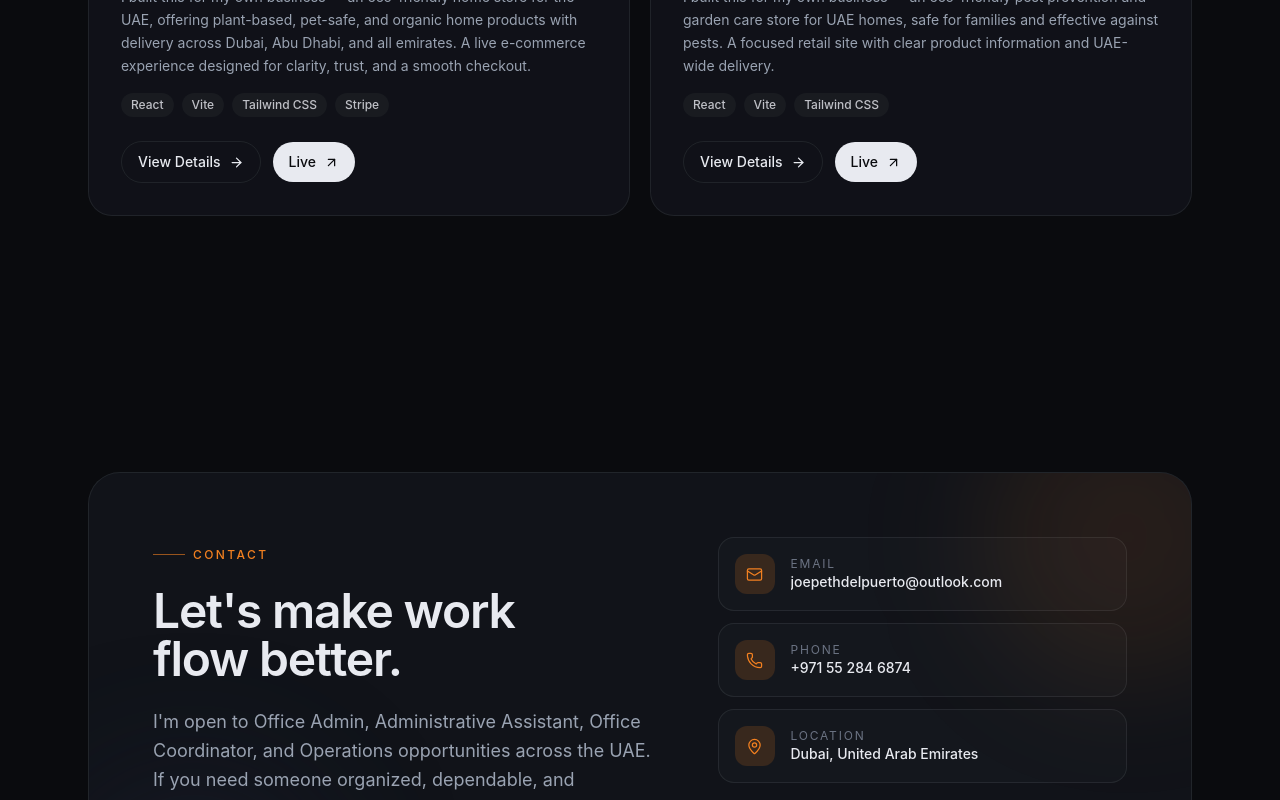
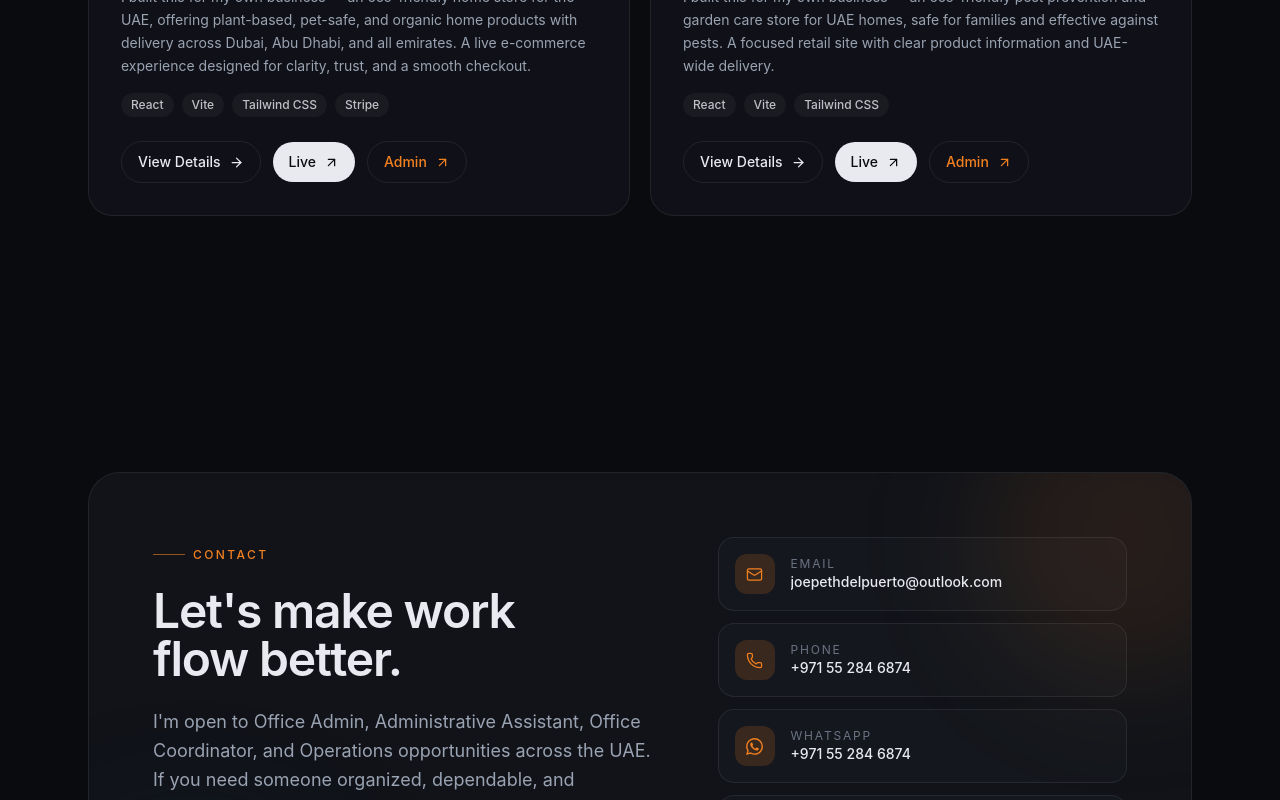
Before and after one commit to ioepethi/MyPortfolioAdmin, a Next.js app: page / in a window 1280 px wide. Shown: the part 8700-9500 px from the top of the page. Built offline with nearby package versions, Linux system fonts and the light colour scheme.

Commit message:
Add WhatsApp contact link and Admin button for BrandPeth & PestBrand projects

```diff
--- a/src/components/Contact.tsx
+++ b/src/components/Contact.tsx
@@ -6,6 +6,7 @@
 import { profile } from "@/data/profile";
 import { SocialLinks } from "./ui/SocialLinks";
 import { Reveal } from "./ui/Reveal";
+import { WhatsappIcon } from "./ui/BrandIcons";
 
 export function Contact() {
   const { t } = useLanguage();
@@ -23,6 +24,12 @@
       label: t("contact.phoneLabel"),
       value: profile.phone,
       href: profile.phoneHref,
+    },
+    {
+      icon: WhatsappIcon,
+      label: "WhatsApp",
+      value: profile.phone,
+      href: profile.whatsappHref,
     },
     {
       icon: MapPin,
--- a/src/components/ProjectDetail.tsx
+++ b/src/components/ProjectDetail.tsx
@@ -99,6 +99,17 @@
               <ExternalLink size={14} strokeWidth={2} />
             </a>
           )}
+          {project.adminUrl && (
+            <a
+              href={project.adminUrl}
+              target="_blank"
+              rel="noopener noreferrer"
+              className="group/btn inline-flex items-center gap-2 rounded-full border-hair px-4 py-2.5 text-sm font-medium text-[var(--color-accent)] transition-colors duration-300 hover:bg-[var(--color-accent-soft)]"
+            >
+              {t("projects.admin")}
+              <ExternalLink size={14} strokeWidth={2} />
+            </a>
+          )}
           {project.githubUrl && (
             <a
               href={project.githubUrl}
@@ -189,9 +200,11 @@
         </div>
       </section>
 
-      {project.liveUrl && (
+      {(project.liveUrl || project.adminUrl) && (
         <div className="mt-14 flex flex-col items-start gap-3 rounded-3xl border-hair bg-[var(--color-surface)]/50 p-6 sm:flex-row sm:items-center sm:justify-between">
           <p className="text-sm text-[var(--color-muted)]">See it running with real data.</p>
+          <div className="flex flex-wrap items-center gap-3">
+            {project.liveUrl && (
               <a
                 href={project.liveUrl}
                 target="_blank"
@@ -205,6 +218,23 @@
                   className="transition-transform duration-300 group-hover/btn:translate-x-0.5 group-hover/btn:-translate-y-0.5"
                 />
               </a>
+            )}
+            {project.adminUrl && (
+              <a
+                href={project.adminUrl}
+                target="_blank"
+                rel="noopener noreferrer"
+                className="group/btn inline-flex items-center gap-2 rounded-full border-hair px-4 py-2.5 text-sm font-medium text-[var(--color-accent)] transition-colors duration-300 hover:bg-[var(--color-accent-soft)]"
+              >
+                {t("projects.admin")}
+                <ArrowUpRight
+                  size={15}
+                  strokeWidth={2}
+                  className="transition-transform duration-300 group-hover/btn:translate-x-0.5 group-hover/btn:-translate-y-0.5"
+                />
+              </a>
+            )}
+          </div>
         </div>
       )}
     </main>
--- a/src/components/Projects.tsx
+++ b/src/components/Projects.tsx
@@ -183,6 +183,21 @@
               />
             </a>
           )}
+          {project.adminUrl && (
+            <a
+              href={project.adminUrl}
+              target="_blank"
+              rel="noopener noreferrer"
+              className="group/btn inline-flex items-center gap-2 rounded-full border-hair px-4 py-2.5 text-sm font-medium text-[var(--color-accent)] transition-colors duration-300 hover:bg-[var(--color-accent-soft)]"
+            >
+              {t("projects.admin")}
+              <ArrowUpRight
+                size={15}
+                strokeWidth={2}
+                className="transition-transform duration-300 group-hover/btn:translate-x-0.5 group-hover/btn:-translate-y-0.5"
+              />
+            </a>
+          )}
           {project.githubUrl && (
             <a
               href={project.githubUrl}
--- a/src/components/ui/BrandIcons.tsx
+++ b/src/components/ui/BrandIcons.tsx
@@ -48,3 +48,18 @@
     </svg>
   );
 }
+
+export function WhatsappIcon({ size = 18, ...props }: IconProps) {
+  return (
+    <svg
+      width={size}
+      height={size}
+      viewBox="0 0 24 24"
+      fill="currentColor"
+      aria-hidden="true"
+      {...props}
+    >
+      <path d="M17.472 14.382c-.297-.149-1.758-.867-2.03-.967-.273-.099-.471-.148-.67.15-.197.297-.767.966-.94 1.164-.173.199-.347.223-.644.075-.297-.15-1.255-.463-2.39-1.475-.883-.788-1.48-1.761-1.653-2.059-.173-.297-.018-.458.13-.606.134-.133.298-.347.446-.52.149-.174.198-.298.298-.497.099-.198.05-.371-.025-.52-.075-.149-.669-1.612-.916-2.207-.242-.579-.487-.5-.669-.51l-.57-.01c-.198 0-.52.074-.792.372-.272.297-1.04 1.016-1.04 2.479 0 1.462 1.065 2.875 1.213 3.074.149.198 2.096 3.2 5.077 4.487.709.306 1.262.489 1.694.625.712.227 1.36.195 1.871.118.571-.085 1.758-.719 2.006-1.413.248-.694.248-1.289.173-1.413-.074-.124-.272-.198-.57-.347m-5.421 7.403h-.004a9.87 9.87 0 0 1-5.031-1.378l-.361-.214-3.741.982.998-3.648-.235-.374a9.86 9.86 0 0 1-1.51-5.26c.001-5.45 4.436-9.884 9.888-9.884 2.64 0 5.122 1.03 6.988 2.898a9.825 9.825 0 0 1 2.893 6.994c-.003 5.45-4.437 9.884-9.885 9.884m8.413-18.297A11.815 11.815 0 0 0 12.05 0C5.495 0 .16 5.335.157 11.892c0 2.096.547 4.142 1.588 5.945L.057 24l6.305-1.654a11.882 11.882 0 0 0 5.683 1.448h.005c6.554 0 11.89-5.335 11.893-11.893a11.821 11.821 0 0 0-3.48-8.413Z" />
+    </svg>
+  );
+}
--- a/src/components/ui/SocialLinks.tsx
+++ b/src/components/ui/SocialLinks.tsx
@@ -1,6 +1,6 @@
 "use client";
 
-import { GithubIcon, LinkedinIcon, FacebookIcon } from "./BrandIcons";
+import { GithubIcon, LinkedinIcon, FacebookIcon, WhatsappIcon } from "./BrandIcons";
 import { visibleSocialLinks, type SocialLink } from "@/data/social";
 import { cn } from "@/lib/utils";
 
@@ -8,6 +8,7 @@
   linkedin: LinkedinIcon,
   github: GithubIcon,
   facebook: FacebookIcon,
+  whatsapp: WhatsappIcon,
 } as const;
 
 export function SocialLinks({
--- a/src/data/profile.ts
+++ b/src/data/profile.ts
@@ -7,6 +7,7 @@
   email: "joepethdelpuerto@outlook.com",
   phone: "+971 55 284 6874",
   phoneHref: "tel:+971552846874",
+  whatsappHref: "https://wa.me/971552846874",
   linkedin: "https://linkedin.com/in/joepethdelpuerto",
   github: "https://github.com/ioepethi",
   // Leave facebook empty until a verified URL is provided.
--- a/src/data/projects.ts
+++ b/src/data/projects.ts
@@ -13,6 +13,7 @@
   tags: string[];
   liveUrl?: string;
   githubUrl?: string;
+  adminUrl?: string;
   /** Visual identity for the generated thumbnail. */
   thumbnail: {
     from: string;
@@ -190,6 +191,7 @@
     blurb: "Eco-friendly home store built for my own business",
     tags: ["React", "Vite", "Tailwind CSS", "Stripe"],
     liveUrl: "https://brandpeth-ae.pages.dev",
+    adminUrl: "https://admin.brandpeth.cloud",
     thumbnail: { from: "#064e3b", to: "#10b981", glyph: "B" },
     screenshot: "/images/brandpeth.jpg",
     manual: [
@@ -223,6 +225,7 @@
     blurb: "Eco-friendly pest control & garden care, built for my own business",
     tags: ["React", "Vite", "Tailwind CSS"],
     liveUrl: "https://pestbrand-ae.pages.dev",
+    adminUrl: "https://admin.brandpeth.cloud",
     thumbnail: { from: "#14532d", to: "#3f8f56", glyph: "P" },
     screenshot: "/images/pestbrand.png",
     manual: [
--- a/src/data/social.ts
+++ b/src/data/social.ts
@@ -1,7 +1,7 @@
 import { profile } from "./profile";
 
 export type SocialLink = {
-  key: "linkedin" | "github" | "facebook";
+  key: "linkedin" | "github" | "facebook" | "whatsapp";
   label: string;
   href: string;
   /** Shown only when href is non-empty. */
@@ -31,6 +31,12 @@
     href: profile.facebook,
     enabled: Boolean(profile.facebook),
   },
+  {
+    key: "whatsapp",
+    label: "WhatsApp",
+    href: profile.whatsappHref,
+    enabled: Boolean(profile.whatsappHref),
+  },
 ];
 
 export const visibleSocialLinks = socialLinks.filter((s) => s.enabled);
--- a/src/i18n/translations.ts
+++ b/src/i18n/translations.ts
@@ -108,6 +108,7 @@
         technical: "Technical / GitHub Project",
       },
       liveDemo: "Live",
+      admin: "Admin",
       viewCode: "View Code",
       viewDetails: "View Details",
       backToProjects: "Back to Projects",
@@ -257,6 +258,7 @@
         technical: "Technical / GitHub Proyekto",
       },
       liveDemo: "Live",
+      admin: "Admin",
       viewCode: "Tingnan ang Code",
       viewDetails: "Tingnan ang Detalye",
       backToProjects: "Bumalik sa mga Proyekto",
```
Lines whose indentation alone changed are shown as unchanged.
